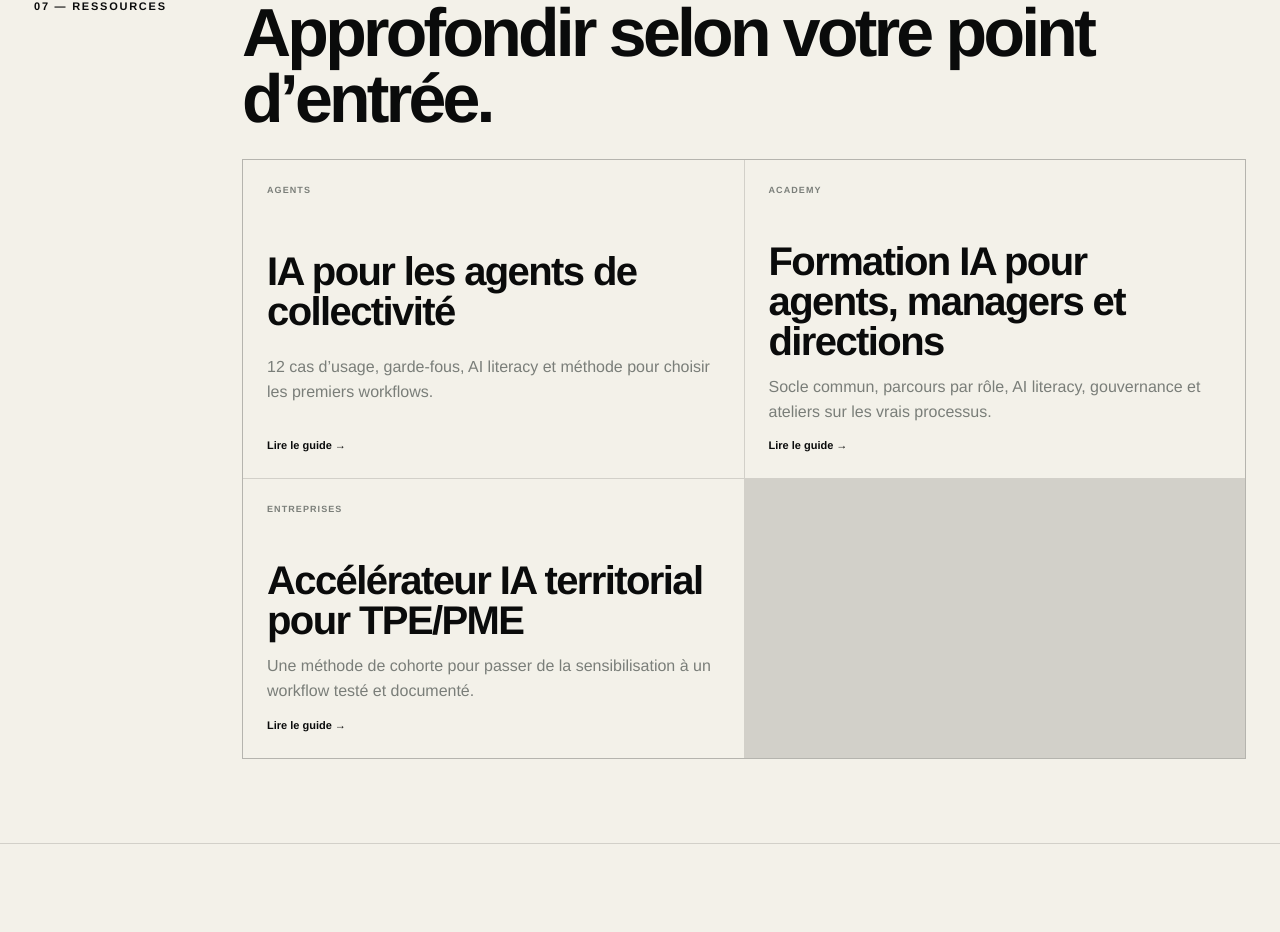
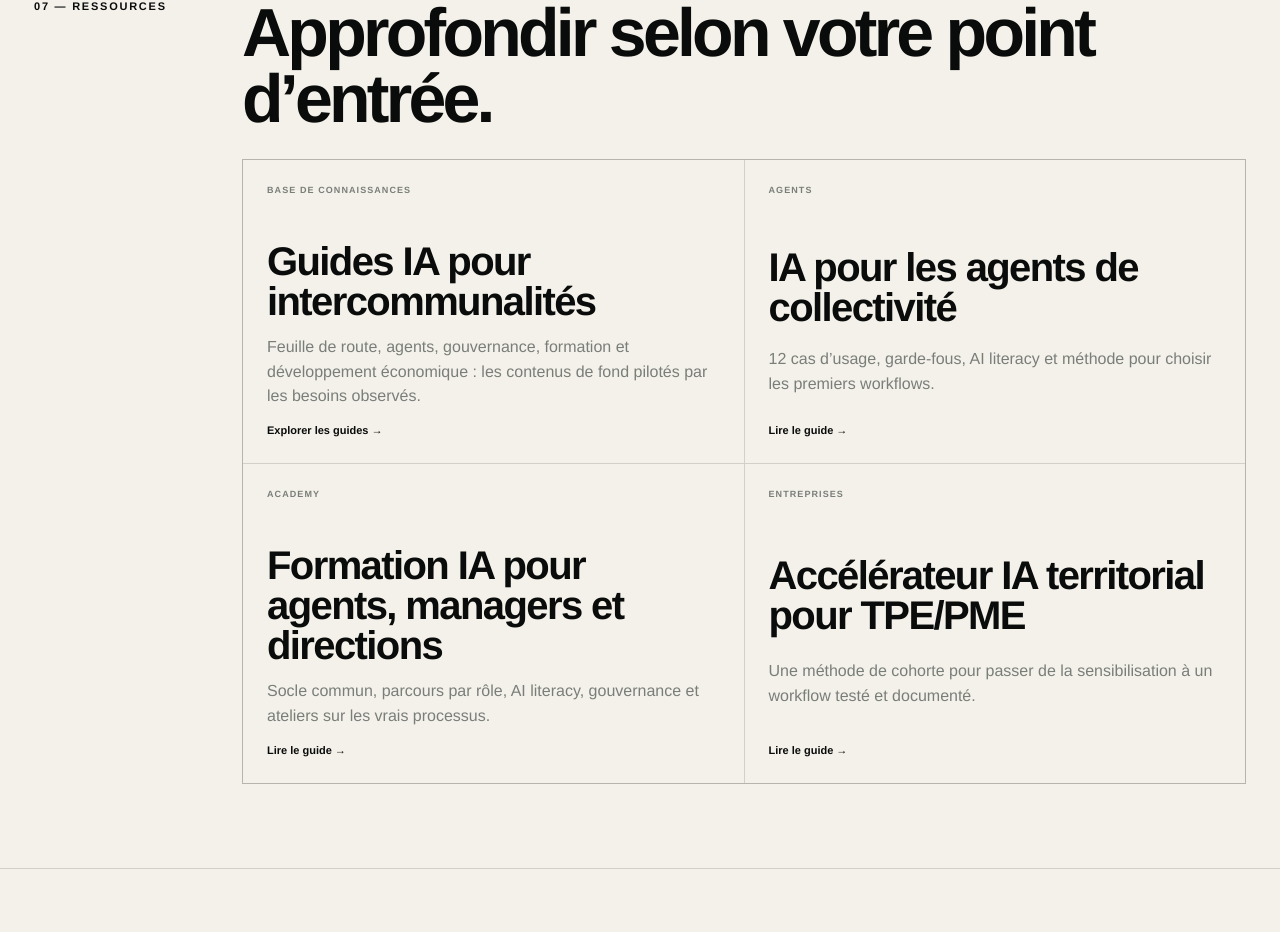
Before and after one commit to aristote-app/Autonomia-MCP, a Next.js app in the folder site/: page /territoires in a window 1280 px wide. Shown: the part 5546-6478 px from the top of the page. Built offline with nearby package versions, Linux system fonts and the light colour scheme; no server answers.

Commit message:
feat(seo): link territory knowledge base from offer page

```diff
--- a/site/app/territoires/page.js
+++ b/site/app/territoires/page.js
@@ -296,6 +296,12 @@ export default function TerritoriesPage() {
         <div>
           <h2>Approfondir selon votre point d’entrée.</h2>
           <div className="territoryResourceGrid">
+            <Link href="/territoires/guides">
+              <span>BASE DE CONNAISSANCES</span>
+              <strong>Guides IA pour intercommunalités</strong>
+              <p>Feuille de route, agents, gouvernance, formation et développement économique : les contenus de fond pilotés par les besoins observés.</p>
+              <b>Explorer les guides →</b>
+            </Link>
             <Link href="/territoires/ia-agents-collectivite">
               <span>AGENTS</span>
               <strong>IA pour les agents de collectivité</strong>
```
